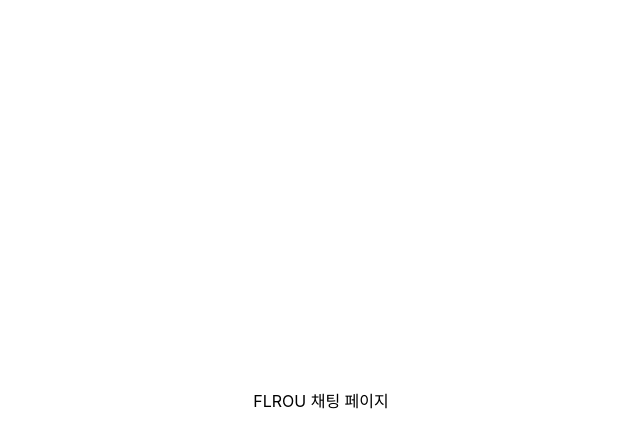
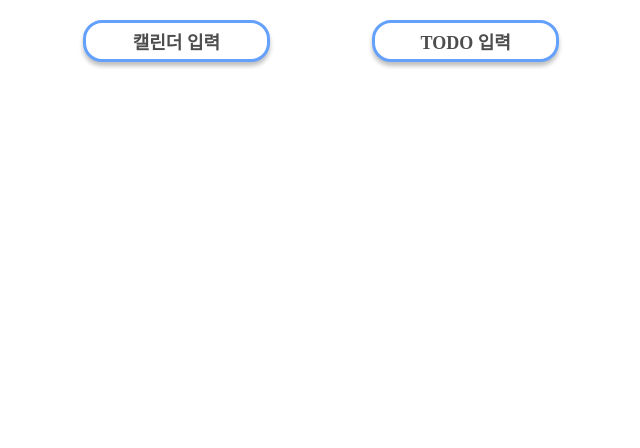
Before and after one commit to yujeongFE/Flrou-FE, a React (Create React App) app: page /chatting in a window 1280 px wide. Shown: the top 448 px of the page, without its empty margins (319-959 px from the left). Built offline with nearby package versions, Linux system fonts and the light colour scheme; a web font is replaced by a local one.

Commit message:
feat: 채팅 페이지 버튼 추가

```diff
--- a/src/pages/Chatting/index.js
+++ b/src/pages/Chatting/index.js
@@ -1,10 +1,34 @@
-import React from "react";
-import { Container } from "./style";
+import React, { useState } from "react";
+import PrimaryButton from "../../components/Button/PrimaryButton";
+import { Container, ButtonContainer } from "./style";
 
 const Index = () => {
-  return <Container>
-    <span>FLROU 채팅 페이지</span>
-  </Container>;
+  const [isCalender, setIsCalender] = useState(false);
+  const [isTodo, setIsTodo] = useState(false);
+
+  const handleCalender = () => {
+    {
+      !isTodo && setIsCalender((prevIsActive) => !prevIsActive);
+    }
+  };
+  const handleToDo = () => {
+    {
+      !isCalender && setIsTodo((prevIsActive) => !prevIsActive);
+    }
+  };
+
+  return (
+    <Container>
+      <ButtonContainer>
+        <PrimaryButton onClick={handleCalender} isActive={isCalender}>
+          캘린더 입력
+        </PrimaryButton>
+        <PrimaryButton onClick={handleToDo} isActive={isTodo}>
+          TODO 입력
+        </PrimaryButton>
+      </ButtonContainer>
+    </Container>
+  );
 };
 
 export default Index;
--- a/src/pages/Chatting/style.js
+++ b/src/pages/Chatting/style.js
@@ -3,8 +3,11 @@ import styled from "styled-components";
 export const Container = styled.div`
   width: 100vw;
   height: 100vh;
+`;
+
+export const ButtonContainer = styled.div`
   display: flex;
   justify-content: center;
-  align-items: center;
-  flex-direction: column;
+  margin-top: 20px;
+  gap: 8vw;
 `;
```
